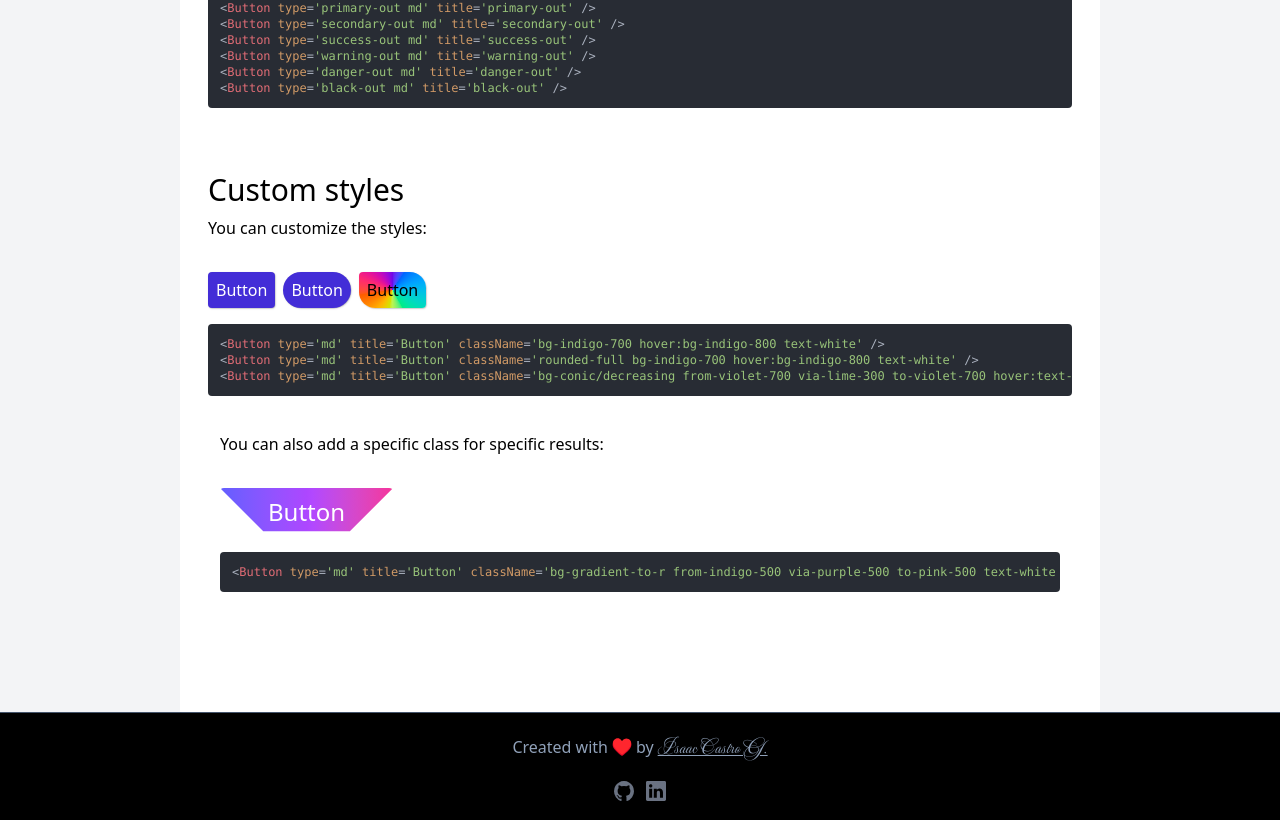
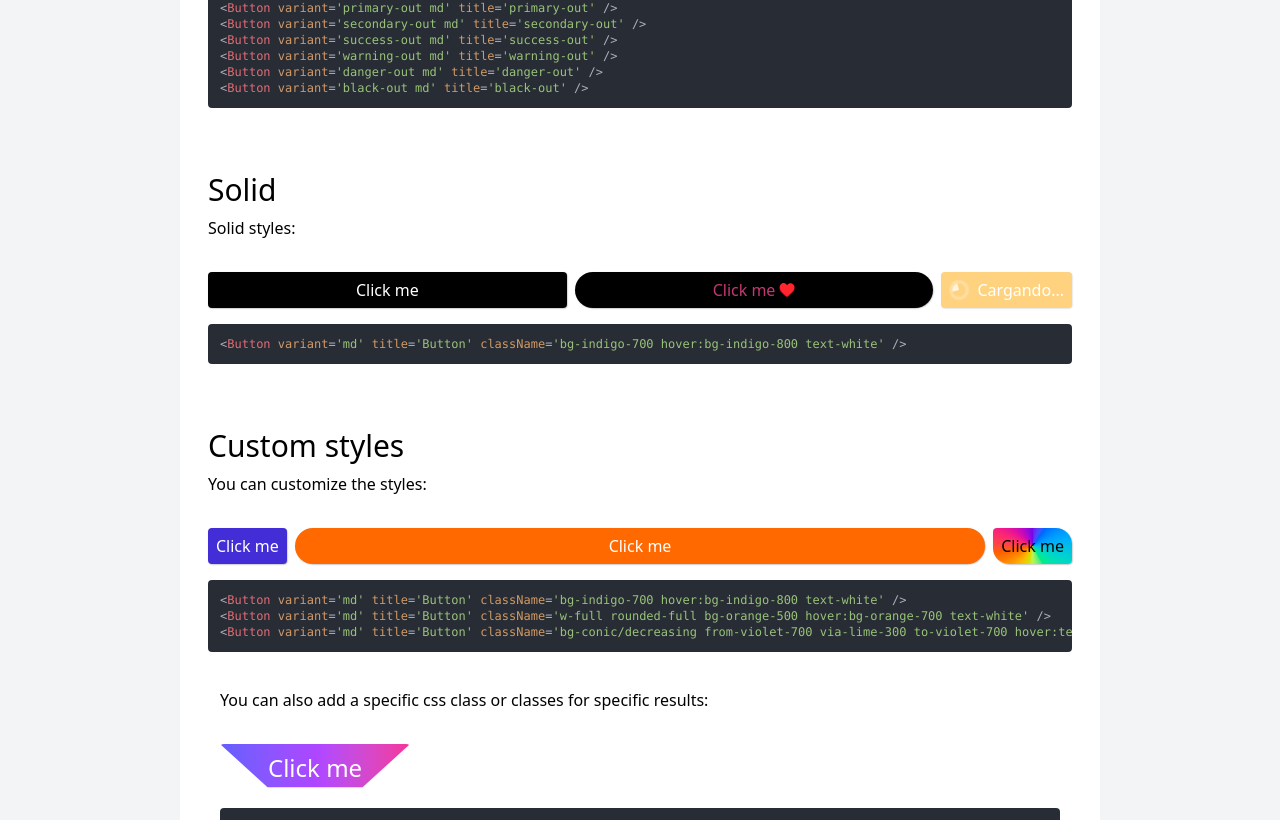
Before and after one commit to IsaaChaquito/compOWNents, a React (Vite) app: page /buttons in a window 1280 px wide. Shown: the part 1431-2251 px from the top of the page. Built offline with nearby package versions, Linux system fonts and the light colour scheme.

Commit message:
adjusting the builder logic and button component for more customizable stuff

```diff
--- a/src/components/pages/buttons/Buttons.jsx
+++ b/src/components/pages/buttons/Buttons.jsx
@@ -1,4 +1,4 @@
-import Button from '../../ui/Buttons'
+import Button from '../../ui/Buttons/Button';
 
 export const Buttons = ({ types, styles = '', disabled = false }) => {
 
@@ -15,8 +15,8 @@ export const Buttons = ({ types, styles = '', disabled = false }) => {
               key={i}
               onClick={() => handleClick(type)}
               className={styles}
-              type={type}
-              title={type.split(' ')[0]}
+              variant={type}
+              text={type.split(' ')[0]}
               disabled={disabled}
             />
           )
--- a/src/components/pages/buttons/ButtonsPage.jsx
+++ b/src/components/pages/buttons/ButtonsPage.jsx
@@ -1,7 +1,9 @@
 import CodeBlock from '../../CodeBlock';
 import { SubSection } from './SubSection';
 import { Buttons } from './Buttons';
-import Button from '../../ui/Buttons';
+import { HeartIcon } from '../../../assets/icons';
+
+import Button from '../../ui/Buttons/Button';
 
 export const sizeTypes = [
   'black xs',
@@ -44,13 +46,14 @@ export const ButtonsPage = () => {
         <h1 className="text-3xl">Buttons</h1>
       </section>
 
+
       <SubSection subTitle='Classics' description='You can try different classic types:' showConsole={true}>
         <Buttons types={regularTypes} />
         <CodeBlock>
           {regularTypes
             .map(
               (type) =>
-                `<Button type='${type}' title='${type.split(' ')[0]}' />`
+                `<Button variant='${type}' title='${type.split(' ')[0]}' />`
             )
             .join("\n")}
         </CodeBlock>
@@ -66,7 +69,7 @@ export const ButtonsPage = () => {
           {regularTypes
             .map(
               (type) =>
-                `<Button type='${type}' title='${type.split(' ')[0]}' disabled={true} />`
+                `<Button variant='${type}' title='${type.split(' ')[0]}' disabled={true} />`
             )
             .join("\n")}
         </CodeBlock>
@@ -78,7 +81,7 @@ export const ButtonsPage = () => {
           {sizeTypes
             .map(
               (type) =>
-                `<Button type='${type}' title='${type.split(' ')[0]}' />`
+                `<Button variant='${type}' title='${type.split(' ')[0]}' />`
             )
             .join("\n")}
         </CodeBlock>
@@ -90,29 +93,60 @@ export const ButtonsPage = () => {
           {outlinedTypes
             .map(
               (type) =>
-                `<Button type='${type}' title='${type.split(' ')[0]}' />`
+                `<Button variant='${type}' title='${type.split(' ')[0]}' />`
             )
             .join("\n")}
         </CodeBlock>
       </SubSection>
 
+      <SubSection subTitle='Solid' description='Solid styles:'>
+        <div className='flex gap-2'>
+          <Button
+            variant='solid md'
+            title='Button'
+            className='w-full'
+          />
+
+        <Button
+          variant="md text-#c33872 bg-black" // Clases para el builder
+          // text="Enviar formulario"
+          className=' hover:!text-red-600 w-full rounded-full'
+          // icon={{ position: 'right', content: () => <span>🚀</span> }}
+          icon={{ position: 'right', content: () => <HeartIcon /> }}
+          disabled={false} // Disabled depende del input
+          isLoading={false}
+          onClick={() => console.log('clicked button2')}
+          tooltip="Haz clic para enviar"
+        />
+      <Button
+        variant="md bg-orange text-white "
+        text="Procesando"
+        isLoading={true}
+        disabled={true}
+      />
+        </div>
+          <CodeBlock>
+            {`<Button variant='md' title='Button' className='bg-indigo-700 hover:bg-indigo-800 text-white' />`}
+        </CodeBlock>
+      </SubSection>
+
       <SubSection subTitle='Custom styles' description='You can customize the styles:'>
         {/* <Buttons types={customTypes} styles='bg-indigo-700 hover:bg-indigo-800 text-white' /> */}
-        <div className='flex gap-2 flex-wrap'>
+        <div className='flex gap-2'>
           <Button
-            type='md'
+            variant='md'
             title='Button'
             className='bg-indigo-700 hover:bg-indigo-800 text-white'
           />
 
           <Button
-            type='md'
+            variant='md'
             title='Button'
-            className='rounded-full bg-indigo-700 hover:bg-indigo-800 text-white'
+            className='rounded-full bg-orange-500 hover:bg-orange-700 text-white w-full'
           />
 
           <Button
-            type='md'
+            variant='md'
             title='Button'
             className='bg-conic/decreasing from-violet-700 via-lime-300 to-violet-700 hover:text-white rounded-tr-2xl rounded-bl-2xl'
           />
@@ -122,14 +156,14 @@ export const ButtonsPage = () => {
           {
 
 
-            `<Button type='md' title='Button' className='bg-indigo-700 hover:bg-indigo-800 text-white' />\n<Button type='md' title='Button' className='rounded-full bg-indigo-700 hover:bg-indigo-800 text-white' />\n<Button type='md' title='Button' className='bg-conic/decreasing from-violet-700 via-lime-300 to-violet-700 hover:text-white rounded-tr-2xl rounded-bl-2xl' />`
+            `<Button variant='md' title='Button' className='bg-indigo-700 hover:bg-indigo-800 text-white' />\n<Button variant='md' title='Button' className='w-full rounded-full bg-orange-500 hover:bg-orange-700 text-white' />\n<Button variant='md' title='Button' className='bg-conic/decreasing from-violet-700 via-lime-300 to-violet-700 hover:text-white rounded-tr-2xl rounded-bl-2xl' />`
           }
         </CodeBlock>
 
-        <SubSection description='You can also add a specific class for specific results:'>
+        <SubSection description='You can also add a specific css class or classes for specific results:'>
           <div>
             <Button
-              type='xxl'
+              variant='xxl'
               title='Button'
               className='bg-gradient-to-r from-indigo-500 via-purple-500 to-pink-500 text-white box !px-12'
             />
@@ -137,7 +171,7 @@ export const ButtonsPage = () => {
 
           <CodeBlock>
             {
-              `<Button type='md' title='Button' className='bg-gradient-to-r from-indigo-500 via-purple-500 to-pink-500 text-white box !px-12' />`
+              `<Button variant='md' title='Button' className='bg-gradient-to-r from-indigo-500 via-purple-500 to-pink-500 text-white box !px-12' />`
             }
           </CodeBlock>
         </SubSection>
--- a/src/components/pages/inputs/InputsPage.jsx
+++ b/src/components/pages/inputs/InputsPage.jsx
@@ -13,7 +13,7 @@ export const InputsPage = () => {
         <h1 className="text-3xl">Inputs</h1>
       </section>
 
-      <SubSection subTitle='Classics' description='You can try different classic types:'>
+      <SubSection subTitle='Classic' description='You can try different classic types:'>
 
         <Input />
 
--- a/src/components/ui/Buttons/Button.jsx
+++ b/src/components/ui/Buttons/Button.jsx
@@ -1,59 +1,95 @@
-// import { wSize, tSize } from "../variants"
+// MyButton.jsx
+import { useMemo } from 'react';
+import ButtonBuilder2 from './ButtonBuilder';
 
-import { useEffect, useState } from "react";
-import { BtnStyle } from "./ButtonBuilder";
+const Button = ({
+  variant = '',           // Ejemplo: 'primary color-#ffffff'
+  className = '',         // Clases adicionales
+  text = 'Click me',      // Texto del botón
+  icon = null,            // { position: 'left'|'right', content: 'url'|<Component> }
+  type = 'button',        // Tipo de botón
+  disabled = false,       // Estado deshabilitado
+  isLoading = false,      // Estado de carga
+  onClick,                // Evento click
+  tooltip,                // Tooltip para accesibilidad
+}) => {
 
-/**
- * @function Button
- * @description A basic button component
- * @param {Object} props Component props
- * @param {String} [props.type='primary md'] The type of button, can be a combination of (primary, secondary, danger, bw, wb) and (xs, sm, md, lg, xl, xxl)
- * @param {String} [props.title='Button'] The title of the button
- * @param {String} [props.className=''] Additional classnames for the button
- * @param {Function} [props.onClick=undefined] The function to call when the button is clicked
- * @returns {ReactElement} The Button component
- */
-const Button = (
-  {
-    children,
-    onClick,
-    className,
-    type = 'primary md',
-    title = 'Button',
-    disabled = false,
-  }) => {
+  const btnClasses = variant.trim().split(' ').filter(Boolean);
 
-  const [btnStyle, setBtnStyle] = useState();
-  const btnClases = type.trim().split(' ').filter(Boolean);
-
-  useEffect(() => {
-    // console.log(btnClases);
-    const instance = new BtnStyle();
-    btnClases.forEach((btnClass) => {
+  const builderState = useMemo(() => {
+    const builder = new ButtonBuilder2();
+    btnClasses.forEach((btnClass) => {
       const [method, arg] = btnClass.split('-');
-      if (arg) {
-        instance[method]?.(arg);
+      if (builder[method]) {
+        arg ? builder[method](arg) : builder[method]();
       } else {
-        instance[method]?.();
+        console.warn(`Método desconocido en ButtonBuilder: ${method}`);
       }
     });
+    return builder.build();
+  }, [variant]);
 
-    setBtnStyle(instance.build());
-  }, [btnStyle, btnClases]);
+  const IconComponent = icon?.content;
 
   return (
-    <>
-      { btnStyle  &&
-        <button
-          onClick={() => !disabled && onClick?.()}
-          className={`${className} ${btnStyle} ${disabled && 'pointer-events-none opacity-40 user-select-none'}`}
-        >
-          { children ?? title }
-        </button>
-
-      }
-    </>
-  )
+    <button
+      onClick={() => !disabled && !isLoading && onClick?.()} // Evita clics si está disabled o loading
+      className={`${className} ${builderState?.classes || ''} ${icon ? ' flex items-center gap-2' : ''} ${
+        disabled ? 'pointer-events-none opacity-50 select-none cursor-not-allowed' : ''
+      } ${isLoading ? 'pointer-events-none cursor-not-allowed' : ''}`}
+      style={builderState?.styles || {}}
+      type={type}
+      title={tooltip}
+    >
+      {isLoading ? (
+        <span className="flex items-center gap-2">
+          <svg
+            className="animate-spin h-5 w-5 text-white"
+            xmlns="http://www.w3.org/2000/svg"
+            fill="none"
+            viewBox="0 0 24 24"
+          >
+            <circle
+              className="opacity-25"
+              cx="12"
+              cy="12"
+              r="10"
+              stroke="currentColor"
+              strokeWidth="4"
+            />
+            <path
+              className="opacity-75"
+              fill="currentColor"
+              d="M4 12a8 8 0 018-8v8h-8z"
+            />
+          </svg>
+          Cargando...
+        </span>
+      ) : (
+        <span className="flex items-center gap-1">
+          {icon && icon.position === 'left' && (
+            <span>
+              {typeof IconComponent === 'function' ? (
+                <IconComponent />
+              ) : (
+                <img src={IconComponent} alt="icon" className="h-5 w-5" />
+              )}
+            </span>
+          )}
+          {text}
+          {icon && icon.position === 'right' && (
+            <span>
+              {typeof IconComponent === 'function' ? (
+                <IconComponent />
+              ) : (
+                <img src={IconComponent} alt="icon" className="h-5 w-5" />
+              )}
+            </span>
+          )}
+        </span>
+      )}
+    </button>
+  );
 }
 
 export default Button
--- a/src/components/ui/Buttons/ButtonBuilder.js
+++ b/src/components/ui/Buttons/ButtonBuilder.js
@@ -1,147 +1,146 @@
-
-export class BtnStyle {
-
+// ButtonBuilder.js
+class ButtonBuilder {
   constructor() {
-    this.classes = [
-      'rounded',
-      'transition-all',
-      'duration-150',
-      'focus:outline-none',
-      'cursor-pointer',
-      'user-select-none',
-      'shadow-low',
-      'text-nowrap',
-      'active:scale-x-95',
-      'active:scale-y-85',
-    ];
+    this.classes = 'flex justify-center items-center rounded transition-all duration-150 focus:outline-none cursor-pointer user-select-none shadow-low text-nowrap active:scale-x-95 active:scale-y-85',
+    this.styles = {};
   }
 
   primary( outline ) {
-    this.classes.push(
+    this.classes +=
       outline === 'out'
-      ? 'bg-white text-blue-500 hover:text-white border border-blue-500 hover:bg-blue-500'
-      : 'bg-blue-500 text-white hover:bg-blue-600 focus:bg-blue-600'
-    )
+      ? ' bg-white text-blue-500 hover:text-white border border-blue-500 hover:bg-blue-500'
+      : ' bg-blue-500 text-white hover:bg-blue-600 focus:bg-blue-600'
+
     return this;
   }
 
   secondary( outline ) {
-    this.classes.push(
+    this.classes +=
       outline === 'out'
-      ? 'bg-white text-gray-500 hover:text-white border border-gray-500 hover:bg-gray-500'
-      : 'bg-gray-500 text-white hover:bg-gray-600 focus:bg-gray-600'
-    )
+      ? ' bg-white text-gray-500 hover:text-white border border-gray-500 hover:bg-gray-500'
+      : ' bg-gray-500 text-white hover:bg-gray-600 focus:bg-gray-600'
+
     return this;
   }
 
   success( outline ) {
-    this.classes.push(
+    this.classes +=
       outline === 'out'
-      ? 'bg-white text-green-500 hover:text-white border border-green-500 hover:bg-green-500'
-      : 'bg-green-500 text-white hover:bg-green-600 focus:bg-green-600'
-    )
+      ? ' bg-white text-green-500 hover:text-white border border-green-500 hover:bg-green-500'
+      : ' bg-green-500 text-white hover:bg-green-600 focus:bg-green-600'
+
     return this;
   }
 
   warning( outline ) {
-    this.classes.push(
+    this.classes +=
       outline === 'out'
-      ? 'bg-white text-yellow-500 hover:text-white border border-yellow-500 hover:bg-yellow-500'
-      : 'bg-yellow-500 text-white hover:bg-yellow-600 focus:bg-yellow-600'
-    )
+      ? ' bg-white text-yellow-500 hover:text-white border border-yellow-500 hover:bg-yellow-500'
+      : ' bg-yellow-500 text-white hover:bg-yellow-600 focus:bg-yellow-600'
+
     return this;
   }
 
   danger( outline ) {
-    this.classes.push(
+    this.classes +=
       outline === 'out'
-      ? 'bg-white text-red-500 hover:text-white border border-red-500 hover:bg-red-500'
-      : 'bg-red-500 text-white hover:bg-red-700 focus:bg-red-700'
-    )
+      ? ' bg-white text-red-500 hover:text-white border border-red-500 hover:bg-red-500'
+      : ' bg-red-500 text-white hover:bg-red-700 focus:bg-red-700'
+
     return this;
   }
 
   neutral() {
-    this.classes.push('bg-gray-500 text-white hover:bg-gray-600 focus:bg-gray-600');
+    this.classes += ' bg-gray-500 text-white hover:bg-gray-600 focus:bg-gray-600'
     return this;
   }
 
 
   black( outline ) {
-    this.classes.push(
+    this.classes +=
       outline === 'out'
-      ? 'bg-white text-black hover:text-white border border-black hover:bg-black'
-      : 'bg-black text-white hover:bg-stone-700 focus:bg-stone-700'
-    )
+      ? ' bg-white text-black hover:text-white border border-black hover:bg-black'
+      : ' bg-black text-white hover:bg-stone-700 focus:bg-stone-700'
+
     return this;
   }
 
   white( outline ) {
-    this.classes.push(
+    this.classes +=
       outline === 'out'
-      ? 'bg-white text-black hover:text-black border border-black hover:bg-black hover:text-white'
-      : 'bg-white text-black hover:bg-gray-200 focus:bg-gray-200'
-    )
+      ? ' bg-white text-black hover:text-black border border-black hover:bg-black hover:text-white'
+      : ' bg-white text-black hover:bg-gray-200 focus:bg-gray-200'
+
     return this;
   }
 
-  setCustomClass(className) {
-    this.classes.push(className);
-    return this;
-  }
 
   xxs() {
-    this.classes.push('text-xxs px-1.5 py-1.5 h-fit');
+    this.classes += ' text-xxs px-1.5 py-1.5 h-fit'
     return this;
   }
 
   xs() {
-    this.classes.push('text-xs px-1.5 py-1.5 h-fit');
+    this.classes += ' text-xs px-1.5 py-1.5 h-fit'
     return this;
   }
 
   sm() {
-    this.classes.push('text-sm px-2 py-1.5 h-fit');
+    this.classes += ' text-sm px-2 py-1.5 h-fit'
     return this;
   }
 
   md() {
-    this.classes.push('text-md px-2 py-1.5 h-fit');
+    this.classes += ' text-base px-2 py-1.5 h-fit'
     return this;
   }
 
   lg() {
-    this.classes.push('text-lg px-2.5 py-1.5 h-fit');
+    this.classes += 'text-lg px-2.5 py-1.5 h-fit'
     return this;
   }
 
   xl() {
-    this.classes.push('text-xl px-2.5 py-2 h-fit');
+    this.classes +=' text-xl px-2.5 py-2 h-fit'
     return this;
   }
 
   xxl() {
-    this.classes.push('text-2xl px-3 py-2 h-fit');
+    this.classes += ' text-2xl px-3 py-2 h-fit'
     return this;
   }
 
+  solid( color ){
 
+    if(color){
+      color.startsWith('#')
+    }
+
+    this.classes +=` bg-black text-white hover:text-gray-300  `
+    return this
+  }
 
   reset() {
-    this.classes = ['rounded', 'transition-all', 'duration-200', 'focus:outline-none', 'cursor-pointer'];
+    this.classes ='rounded transition-all duration-200 focus:outline-none cursor-pointer'
   }
 
+  bg(color) {
+    this.styles.background = color;
+    return this;
+  }
+
+  text(color) {
+    this.styles.color = color;
+    return this;
+  }
+
+  // Devuelve un objeto con toda la configuración
   build() {
-    // console.log(this.classes);
-    return this.classes.join(' ');
+    return {
+      classes: this.classes,
+      styles: this.styles,
+    };
   }
 }
 
-
-// Uso:
-// const buttonClasses = new ButtonBuilder()
-//   .primary()
-//   .md()
-//   .build();
-
-//console.log(buttonClasses); // "rounded transition-all duration-200 focus:outline-none px-4 py-2 text-base bg-blue-500 text-white hover:bg-blue-600 mb-4"
+export default ButtonBuilder;
--- /dev/null
+++ b/src/components/ui/Buttons/ButtonBuilderOld.js
@@ -0,0 +1,155 @@
+
+export class ButtonBuilder {
+
+  constructor() {
+    this.classes = [
+      'rounded',
+      'transition-all',
+      'duration-150',
+      'focus:outline-none',
+      'cursor-pointer',
+      'user-select-none',
+      'shadow-low',
+      'text-nowrap',
+      'active:scale-x-95',
+      'active:scale-y-85',
+    ];
+  }
+
+  primary( outline ) {
+    this.classes.push(
+      outline === 'out'
+      ? 'bg-white text-blue-500 hover:text-white border border-blue-500 hover:bg-blue-500'
+      : 'bg-blue-500 text-white hover:bg-blue-600 focus:bg-blue-600'
+    )
+    return this;
+  }
+
+  secondary( outline ) {
+    this.classes.push(
+      outline === 'out'
+      ? 'bg-white text-gray-500 hover:text-white border border-gray-500 hover:bg-gray-500'
+      : 'bg-gray-500 text-white hover:bg-gray-600 focus:bg-gray-600'
+    )
+    return this;
+  }
+
+  success( outline ) {
+    this.classes.push(
+      outline === 'out'
+      ? 'bg-white text-green-500 hover:text-white border border-green-500 hover:bg-green-500'
+      : 'bg-green-500 text-white hover:bg-green-600 focus:bg-green-600'
+    )
+    return this;
+  }
+
+  warning( outline ) {
+    this.classes.push(
+      outline === 'out'
+      ? 'bg-white text-yellow-500 hover:text-white border border-yellow-500 hover:bg-yellow-500'
+      : 'bg-yellow-500 text-white hover:bg-yellow-600 focus:bg-yellow-600'
+    )
+    return this;
+  }
+
+  danger( outline ) {
+    this.classes.push(
+      outline === 'out'
+      ? 'bg-white text-red-500 hover:text-white border border-red-500 hover:bg-red-500'
+      : 'bg-red-500 text-white hover:bg-red-700 focus:bg-red-700'
+    )
+    return this;
+  }
+
+  neutral() {
+    this.classes.push('bg-gray-500 text-white hover:bg-gray-600 focus:bg-gray-600');
+    return this;
+  }
+
+
+  black( outline ) {
+    this.classes.push(
+      outline === 'out'
+      ? 'bg-white text-black hover:text-white border border-black hover:bg-black'
+      : 'bg-black text-white hover:bg-stone-700 focus:bg-stone-700'
+    )
+    return this;
+  }
+
+  white( outline ) {
+    this.classes.push(
+      outline === 'out'
+      ? 'bg-white text-black hover:text-black border border-black hover:bg-black hover:text-white'
+      : 'bg-white text-black hover:bg-gray-200 focus:bg-gray-200'
+    )
+    return this;
+  }
+
+  setCustomClass(className) {
+    this.classes.push(className);
+    return this;
+  }
+
+  xxs() {
+    this.classes.push('text-xxs px-1.5 py-1.5 h-fit');
+    return this;
+  }
+
+  xs() {
+    this.classes.push('text-xs px-1.5 py-1.5 h-fit');
+    return this;
+  }
+
+  sm() {
+    this.classes.push('text-sm px-2 py-1.5 h-fit');
+    return this;
+  }
+
+  md() {
+    this.classes.push('text-md px-2 py-1.5 h-fit');
+    return this;
+  }
+
+  lg() {
+    this.classes.push('text-lg px-2.5 py-1.5 h-fit');
+    return this;
+  }
+
+  xl() {
+    this.classes.push('text-xl px-2.5 py-2 h-fit');
+    return this;
+  }
+
+  xxl() {
+    this.classes.push('text-2xl px-3 py-2 h-fit');
+    return this;
+  }
+
+  solid( color ){
+
+    if(color){
+      color.startsWith('#')
+    }
+
+    this.classes.push(`bg-black text-white hover:text-gray-300 border border-black `)
+    return this
+  }
+
+  reset() {
+    this.classes = ['rounded', 'transition-all', 'duration-200', 'focus:outline-none', 'cursor-pointer'];
+  }
+
+  build() {
+    // console.log(this.classes);
+    return this.classes.join(' ');
+  }
+}
+
+
+// Uso:
+// const buttonClasses = new ButtonBuilder()
+//   .primary()
+//   .md()
+//   .build();
+
+//console.log(buttonClasses); // "rounded transition-all duration-200 focus:outline-none px-4 py-2 text-base bg-blue-500 text-white hover:bg-blue-600 mb-4"
--- /dev/null
+++ b/src/components/ui/Buttons/ButtonOld.jsx
@@ -0,0 +1,62 @@
+// import { wSize, tSize } from "../variants"
+
+import { useEffect, useState } from "react";
+import { ButtonBuilder } from "./ButtonBuilderOld";
+
+/**
+ * @function Button
+ * @description A basic button component
+ * @param {Object} props Component props
+ * @param {String} [props.type='primary md'] The type of button, can be a combination of (primary, secondary, danger, bw, wb) and (xs, sm, md, lg, xl, xxl)
+ * @param {String} [props.title='Button'] The title of the button
+ * @param {String} [props.className=''] Additional classnames for the button
+ * @param {Function} [props.onClick=undefined] The function to call when the button is clicked
+ * @returns {ReactElement} The Button component
+ */
+const ButtonOld = (
+  {
+    children,
+    onClick,
+    className,
+    variant = 'primary md',
+    type = 'button',
+    title = 'Click me',
+    disabled = false,
+  }) => {
+
+  const [btnStyles, setBtnStyle] = useState();
+  const btnClases = variant.trim().split(' ').filter(Boolean);
+
+  useEffect(() => {
+    // console.log(btnClases);
+    const builder = new ButtonBuilder();
+    btnClases.forEach((btnClass) => {
+      const [method, arg] = btnClass.split('-');
+      if (arg) {
+        builder[method]?.(arg);
+      } else {
+        builder[method]?.();
+      }
+    });
+
+
+    setBtnStyle(builder.build());
+  }, [btnStyles, btnClases]);
+
+  return (
+    <>
+      { btnStyles  &&
+        <button
+          onClick={() => !disabled && onClick?.()}
+          className={`${className} ${btnStyles} ${disabled && 'pointer-events-none opacity-40 user-select-none'}`}
+          type={type || 'button'}
+        >
+          { children ?? title }
+        </button>
+
+      }
+    </>
+  )
+}
+
+export default ButtonOld
--- a/src/components/ui/Buttons/index.js
+++ b/src/components/ui/Buttons/index.js
@@ -1,5 +1,5 @@
 
-import Button from './Button';
+import Button from './ButtonOld';
 import ButtonText from './ButtonText';
 import ButtonIcon from './ButtonIcon';
 
--- a/src/components/ui/Inputs/InputBuilder.js
+++ b/src/components/ui/Inputs/InputBuilder.js
@@ -1,5 +1,5 @@
 
-export class BtnStyle {
+export class InputStyle {
 
   constructor() {
     this.classes = [
```
Also changed, not shown: src/components/ui/Inputs/Input.jsx (+25 -2 lines).
